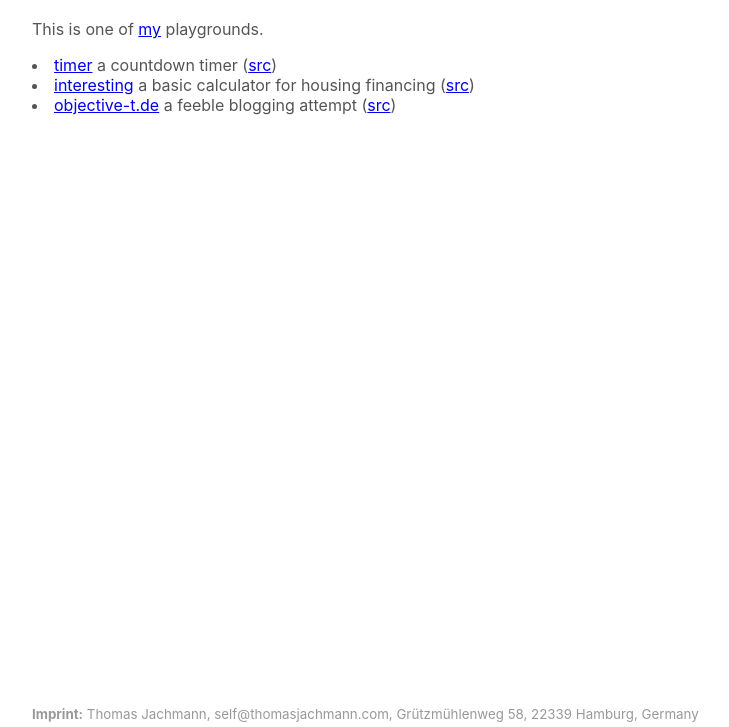
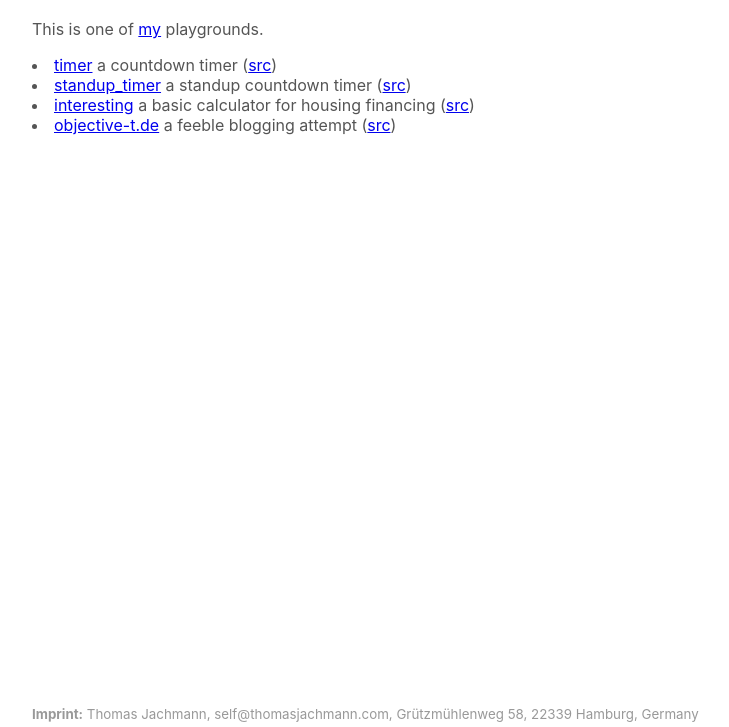
Before and after one commit to thomasjachmann/thomasjachmann.github.io, a plain HTML site: page index.html in a window 1280 px wide. Shown: the part 73-800 px from the top of the page, without its empty margins (18-747 px from the left). Drawn offline with Linux system fonts and the light colour scheme.

Commit message:
Add standup_timer

```diff
--- a/index.html
+++ b/index.html
@@ -65,6 +65,11 @@
         (<a href="https://github.com/thomasjachmann/timer">src</a>)
       </li>
       <li>
+        <a href="/standup_timer/?length=15&participants=Petra,Heinz,Kurt,Silke">standup_timer</a>
+        a standup countdown timer
+        (<a href="https://github.com/thomasjachmann/standup_timer">src</a>)
+      </li>
+      <li>
         <a href="/interesting">interesting</a>
         a basic calculator for housing financing
         (<a href="https://github.com/thomasjachmann/interesting">src</a>)
```
